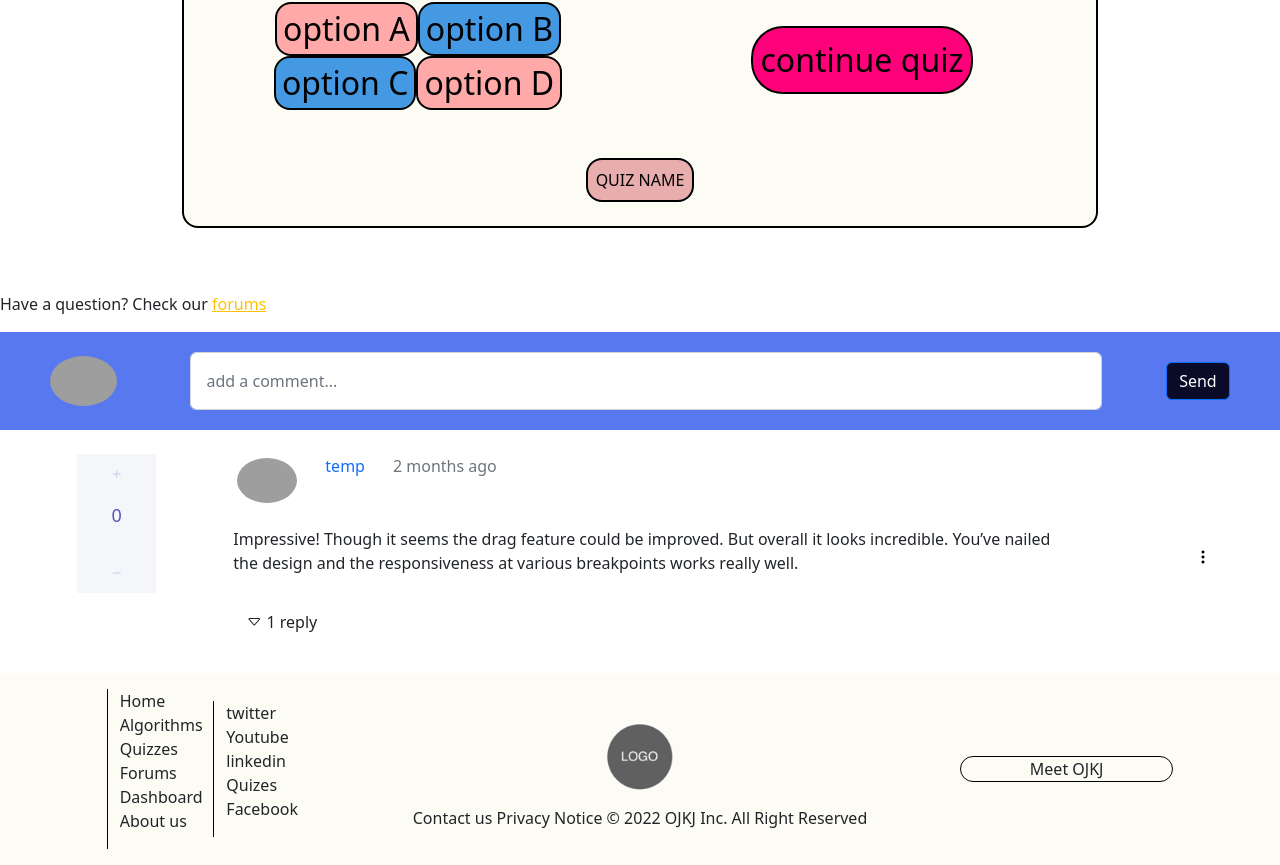
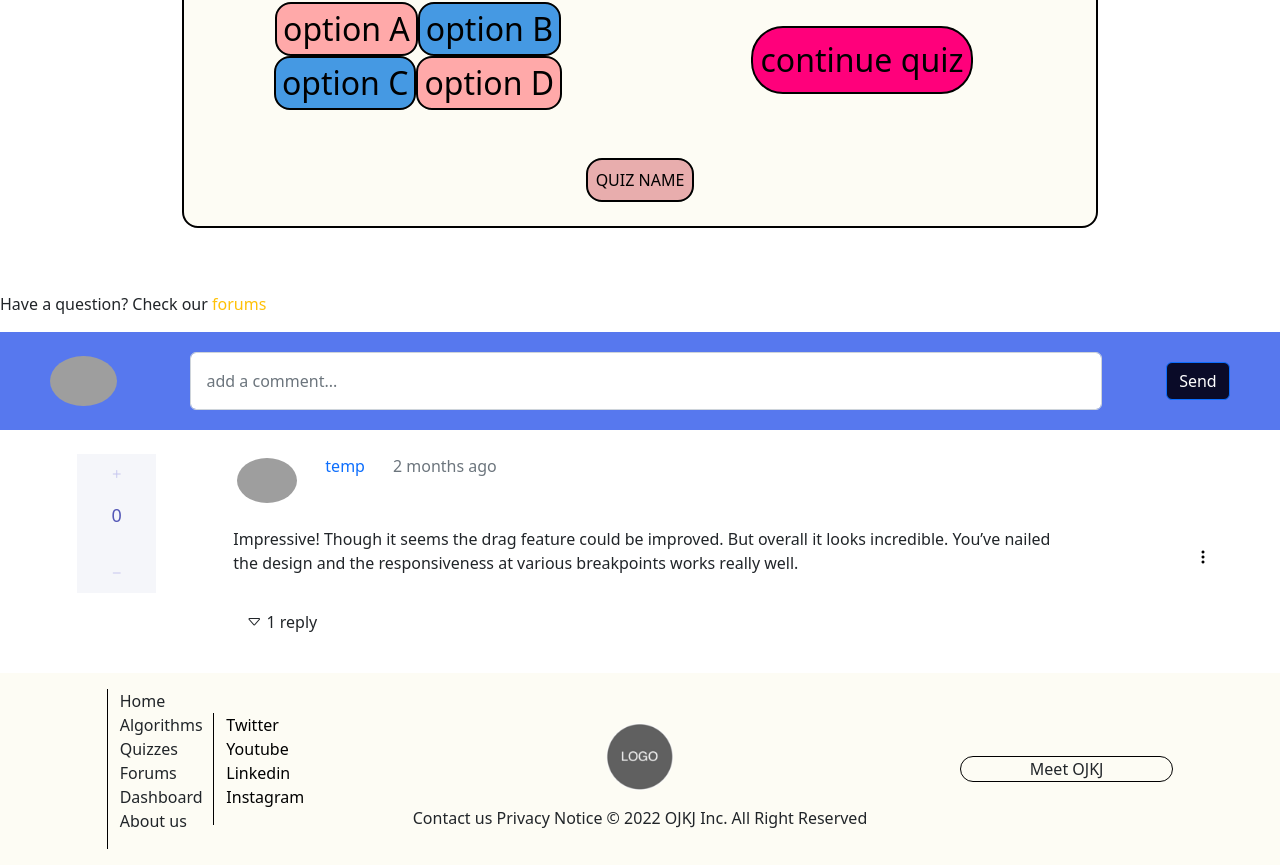
Before and after one commit to OrbelB/SimplyAlgorithms, a React (Create React App) app in the folder frontend/: page / in a window 1280 px wide. Shown: the part 2870-3735 px from the top of the page. Built offline with nearby package versions, Linux system fonts and the light colour scheme; grey boxes are pictures that could not be loaded.

Commit message:
footer fin, may need improvments

```diff
--- a/frontend/src/components/Footer/Footer.jsx
+++ b/frontend/src/components/Footer/Footer.jsx
@@ -11,7 +11,7 @@ const Footer = () => {
         <div className={'col-.5'}></div>
         <div className={'col-1'}>
             <div className={cx(style['web_nav'], 'row')}>
-              <ul className={"web_nav_list"}>
+              <ul>
                 <li>
                   <NavLink className="nav-link" aria-current="page" to={"home"}>Home</NavLink>
                 </li>
@@ -35,12 +35,11 @@ const Footer = () => {
         </div>
         <div className={'col-1 align-self-center'}>
             <div className={cx(style['web_soc'], 'row')}>
-              <ul className={"web_soc_list"}>
-                <li>twitter</li>
-                <li>Youtube</li>
-                <li>linkedin</li>
-                <li>Quizes</li>
-                <li>Facebook</li>
+              <ul>
+                <li><a href="url">Twitter</a></li>
+                <li><a href="url">Youtube</a></li>
+                <li><a href="url">Linkedin</a></li>
+                <li><a href="url">Instagram</a></li>
               </ul>
             </div>
         </div>
--- a/frontend/src/components/Footer/Footer.module.css
+++ b/frontend/src/components/Footer/Footer.module.css
@@ -1,5 +1,12 @@
 li{
     list-style: none;
+}
+a{
+    text-decoration: none;
+    color: black;
+}
+a:hover{
+    color: var(--color-socials-hover);
 }
 .box{
     background-color: var(--color-nav-foot);
@@ -8,7 +15,6 @@ li{
     padding-top: 1rem;
     padding-bottom: 1rem;
 }
-
 .web_nav{
     pad: 5rem;
     position: relative;
@@ -18,6 +24,7 @@ li{
     margin-right: auto;
     position: relative;
     border-left: 1px solid black;
+
 }
 .web_service{
     position: relative;
@@ -28,6 +35,9 @@ li{
     text-align: center;
     border: 1px solid black;
     border-radius: 30px;
+}
+.ojkj_team:hover{
+    color: var(--color-socials-hover);
 }
 .web_logo{
     position: relative;
--- a/frontend/src/index.css
+++ b/frontend/src/index.css
@@ -18,6 +18,7 @@
     --color-border-input-form: #789ADE;
     --color-border-input-form-invalid: #d78585;
     --color-nav-foot: #FDFCF4;
+    --color-socials-hover:var(--color-bg-alg-dash)
 }
 
 
```
